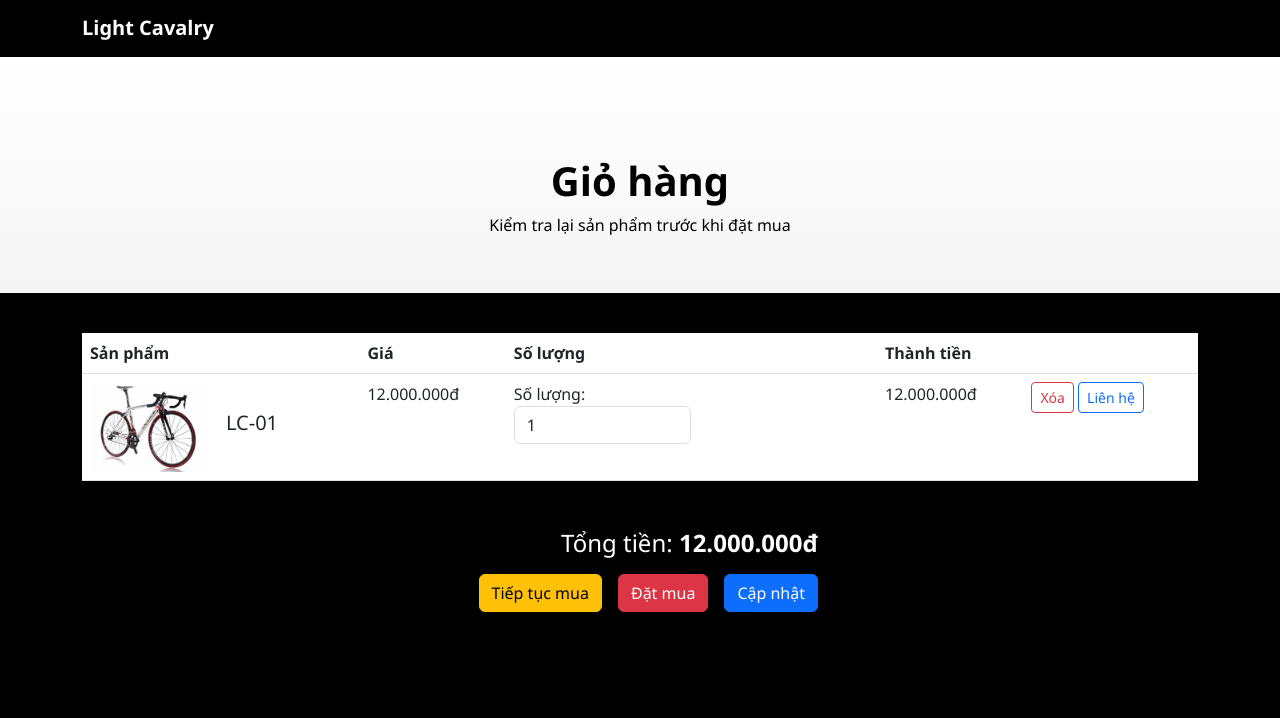
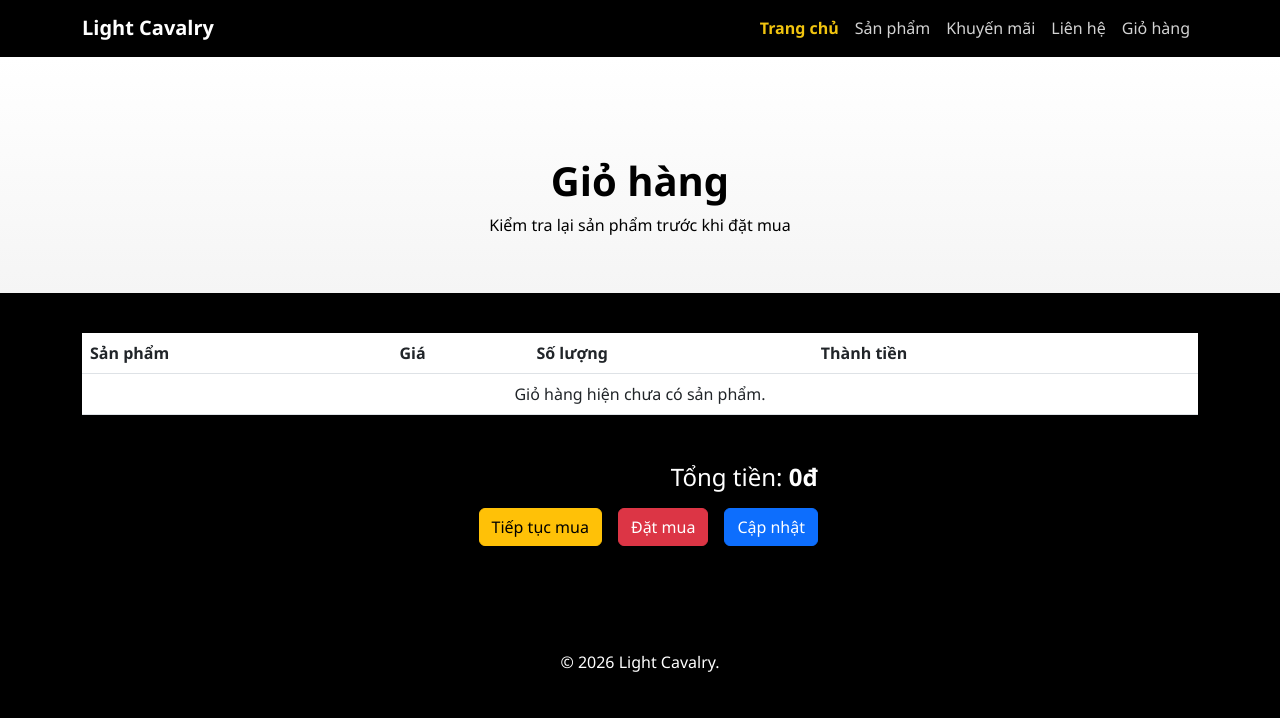
Before and after one commit to anhguyen6174/project_1, a PHP site: page /cart.php in a window 1280 px wide. Shown: the top 718 px of the page. Run offline with PHP 8.4, Linux system fonts and the light colour scheme.

Commit message:
Update cart.php

```diff
--- a/project_1/cart.php
+++ b/project_1/cart.php
@@ -1,40 +1,87 @@
 <?php
-// Giá sản phẩm
-$price1 = 12000000;
+session_start();
 
-// Mặc định số lượng
-$q1 = 1;
+// Giá sản phẩm tạm thời
+$products = [
+    3 => [
+        'id' => 3,
+        'name' => 'Scott Aspect 960',
+        'price' => 12000000,
+        'image' => 'images/anh-1.jpg'
+    ]
+];
 
-// Nếu bấm cập nhật
+$cart = $_SESSION['cart'] ?? [];
+$cartItem = !empty($cart) ? reset($cart) : null;
+$deleted1 = false;
+
 if ($_SERVER["REQUEST_METHOD"] == "POST") {
-    $q1 = $_POST["q1"];
-
-    if ($q1 < 1) $q1 = 1;
+    // Thêm sản phẩm vào giỏ hàng từ product-detail.php
+    if (isset($_POST["product_id"])) {
+        $productId = intval($_POST["product_id"]);
+        $quantity = isset($_POST["quantity"]) ? intval($_POST["quantity"]) : 1;
+        if ($quantity < 1) {
+            $quantity = 1;
         }
 
-// Tính tiền
+        if (isset($products[$productId])) {
+            if (!isset($_SESSION['cart'])) {
+                $_SESSION['cart'] = [];
+            }
+
+            if (isset($_SESSION['cart'][$productId])) {
+                $_SESSION['cart'][$productId]['quantity'] += $quantity;
+            } else {
+                $_SESSION['cart'][$productId] = [
+                    'id' => $products[$productId]['id'],
+                    'name' => $products[$productId]['name'],
+                    'price' => $products[$productId]['price'],
+                    'image' => $products[$productId]['image'],
+                    'quantity' => $quantity
+                ];
+            }
+
+            $_SESSION['message'] = '<div class="alert alert-success">Đã thêm sản phẩm vào giỏ hàng.</div>';
+        }
+
+        header("Location: product-detail.php");
+        exit;
+    }
+
+    // XÓA sản phẩm
+    if (isset($_POST["delete1"]) && $cartItem) {
+        unset($_SESSION['cart'][$cartItem['id']]);
+        $deleted1 = true;
+        $cartItem = null;
+    }
+
+    // Cập nhật số lượng (nếu không bị xoá)
+    if (!$deleted1 && isset($_POST["q1"]) && $cartItem) {
+        $q1 = intval($_POST["q1"]);
+        if ($q1 < 1) {
+            $q1 = 1;
+        }
+
+        $_SESSION['cart'][$cartItem['id']]['quantity'] = $q1;
+        $cartItem['quantity'] = $q1;
+    }
+}
+
+if ($cartItem) {
+    $price1 = $cartItem['price'];
+    $q1 = $cartItem['quantity'];
     $total1 = $price1 * $q1;
     $sum = $total1;
+} else {
+    $price1 = 0;
+    $q1 = 1;
+    $total1 = 0;
+    $sum = 0;
+}
 
 // Format tiền
 function money($n) {
     return number_format($n, 0, ",", ".") . "đ";
-}
-
-$deleted1 = false;
-
-if ($_SERVER["REQUEST_METHOD"] == "POST") {
-
-    // XÓA sản phẩm
-    if (isset($_POST["delete1"])) {
-        $deleted1 = true;
-    }
-
-    // Cập nhật số lượng (nếu không bị xoá)
-    if (!$deleted1) {
-        $q1 = $_POST["q1"];
-        if ($q1 < 1) $q1 = 1;
-    }
 }
 
 ?>
@@ -56,9 +103,44 @@ if ($_SERVER["REQUEST_METHOD"] == "POST") {
 <!-- NAVBAR -->
     <nav class="navbar navbar-expand-lg">
         <div class="container">
+
             <a class="navbar-brand fw-bold" href="index.php">Light Cavalry</a>
+
+            <button class="navbar-toggler" type="button" data-bs-toggle="collapse" data-bs-target="#navMenu">
+                <span class="navbar-toggler-icon"></span>
+            </button>
+
+            <div class="collapse navbar-collapse" id="navMenu">
+                <ul class="navbar-nav ms-auto">
+
+                    <li class="nav-item">
+                        <a class="nav-link active fw-bold" href="index.php">
+                            Trang chủ
+                        </a>
+                    </li>
+
+                    <li class="nav-item">
+                        <a class="nav-link" href="product.php">Sản phẩm</a>
+                    </li>
+
+                    <li class="nav-item">
+                        <a class="nav-link" href="promo.php">Khuyến mãi</a>
+                    </li>
+
+                    <li class="nav-item">
+                        <a class="nav-link" href="contact.php">Liên hệ</a>
+                    </li>
+
+                    <li class="nav-item">
+                        <a class="nav-link" href="cart.php">Giỏ hàng</a>
+                    </li>
+
+                </ul>
+            </div>
+
         </div>
     </nav>
+
 
 <!-- HEADER -->
 <section class="products-header text-center">
@@ -86,12 +168,13 @@ if ($_SERVER["REQUEST_METHOD"] == "POST") {
     </thead>
 
     <tbody>
+        <?php if ($cartItem): ?>
         <tr>
             <td>
                 <div class="d-flex align-items-center gap-3">
-                    <img src="images/anh-1.jpg" style="width:120px;">
+                    <img src="<?php echo htmlspecialchars($cartItem['image']); ?>" style="width:120px;">
                     <div>
-                        <h5>LC-01</h5>
+                        <h5><?php echo htmlspecialchars($cartItem['name']); ?></h5>
                     </div>
                 </div>
             </td>
@@ -113,8 +196,8 @@ if ($_SERVER["REQUEST_METHOD"] == "POST") {
             <td><?php echo money($total1); ?></td>
 
             <!-- ACTION -->
-            <td>
-                <button type="button" class="btn btn-sm btn-outline-danger">
+            <td class="d-flex flex-column gap-2">
+                <button type="submit" name="delete1" class="btn btn-sm btn-outline-danger">
                     Xóa
                 </button>
 
@@ -123,6 +206,11 @@ if ($_SERVER["REQUEST_METHOD"] == "POST") {
                 </a>
             </td>
         </tr>
+        <?php else: ?>
+        <tr>
+            <td colspan="5" class="text-center">Giỏ hàng hiện chưa có sản phẩm.</td>
+        </tr>
+        <?php endif; ?>
     </tbody>
 </table>
 
```
Lines whose indentation alone changed are shown as unchanged.
